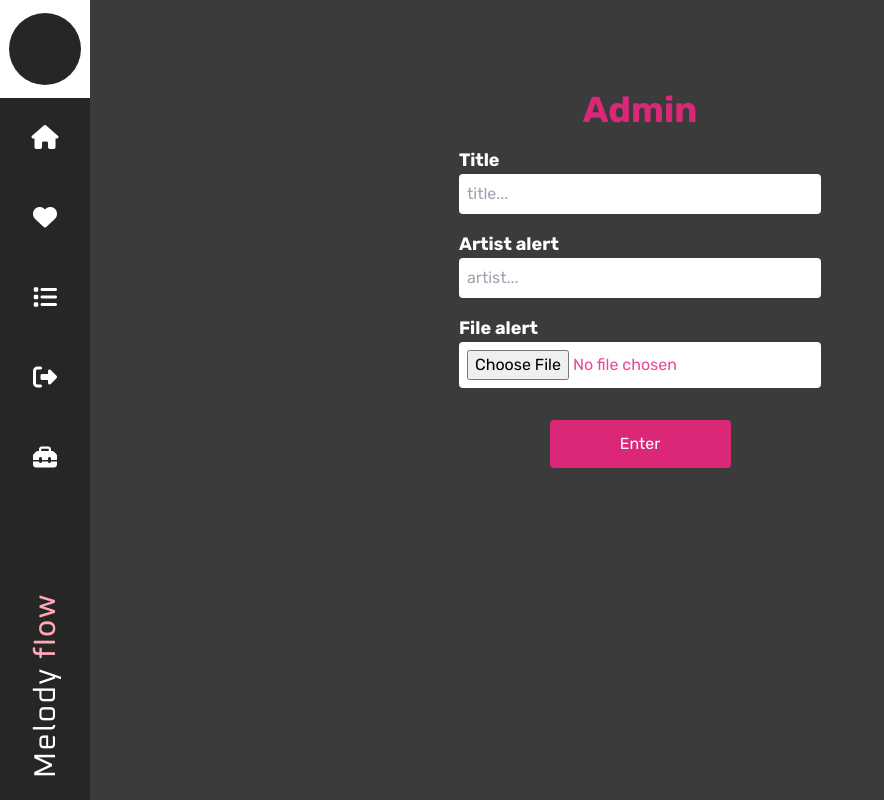
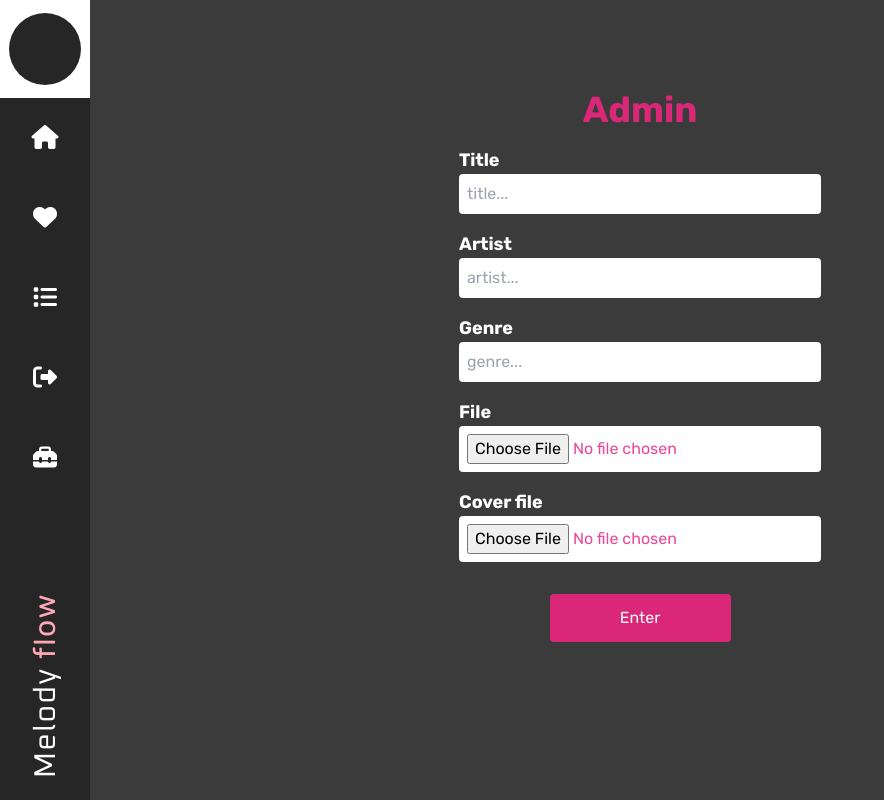
Before and after one commit to Jimmyseesang/Melody_flow_fronend, a React (Vite) app: page /admin in a window 1280 px wide. Shown: the whole page, without its empty margins (0-884 px from the left). Built offline with nearby package versions, Linux system fonts and the light colour scheme.

Commit message:
add genre, cover input

```diff
--- a/src/pages/AdminPage.jsx
+++ b/src/pages/AdminPage.jsx
@@ -5,10 +5,15 @@ const AdminPage = () => {
 
     const [title, setTitle] = useState('')
     const [artist, setArtist] = useState('')
-    const [file, setFile] = useState('')
+    const [genre, setGenre] = useState('')
+    const [audio, setAudio] = useState('')
+    const [cover, setCover] = useState('')
+
     const [titleAlert, setTitleAlert] = useState(false)
     const [artistAlert, setArtistAlert] = useState(false)
-    const [fileAlert, setFileAlert] = useState(false)
+    const [genreAlert, setGenreAlert] = useState(false)
+    const [audioAlert, setAudioAlert] = useState(false)
+    const [coverAlert, setCoverAlert] = useState(false)
 
     const dataChack = () => {
 
@@ -23,10 +28,19 @@ const AdminPage = () => {
             setArtistAlert(true)
             status = false
         }
-        if(file === '' || null) {
-            setFileAlert(true)
+        if(genre === '' || null) {
+            setGenreAlert(true)
             status = false
         }
+        if(audio === '' || null) {
+            setAudioAlert(true)
+            status = false
+        }
+        if(cover === '' || null) {
+            setCoverAlert(true)
+            status = false
+        }
+
 
         return status
 
@@ -36,7 +50,7 @@ const AdminPage = () => {
 
         e.preventDefault()
         if(dataChack()) {
-            const formdata = {title, artist, file}
+            const formdata = {title, artist, audio}
             console.log(formdata)
         }
 
@@ -63,7 +77,7 @@ const AdminPage = () => {
                             <p className={`text-red-700 ${titleAlert ? '' : 'hidden'}`}>Please enter this field!!!</p>
                         </div>
                         <div className="flex flex-col my-4">
-                            <label htmlFor="artist" className="label-style">Artist <span className={`${artistAlert ? 'hidden' : ''}`}>alert</span></label>
+                            <label htmlFor="artist" className="label-style">Artist</label>
                             <input
                                 type="text"
                                 placeholder="artist..."
@@ -71,20 +85,41 @@ const AdminPage = () => {
                                 className="input-style"
                                 onChange={(e) => {setArtist(e.target.value)}}
                             />
-                            <p className={`text-red-700 ${titleAlert ? '' : 'hidden'}`}>Please enter this field!!!</p>
+                            <p className={`text-red-700 ${artistAlert ? '' : 'hidden'}`}>Please enter this field!!!</p>
                         </div>
                         <div className="flex flex-col my-4">
-                            <label htmlFor="music-file" className="label-style">File <span className={`${fileAlert ? 'hidden' : ''}`}>alert</span></label>
+                            <label htmlFor="genre" className="label-style">Genre</label>
+                            <input
+                                type="text"
+                                placeholder="genre..."
+                                id="genre"
+                                className="input-style"
+                                onChange={(e) => {setGenre(e.target.value)}}
+                            />
+                            <p className={`text-red-700 ${genreAlert ? '' : 'hidden'}`}>Please enter this field!!!</p>
+                        </div>
+                        <div className="flex flex-col my-4">
+                            <label htmlFor="music-file" className="label-style">File</label>
                             <input
                                 type="file"
                                 id="music-file"
                                 className="bg-white p-2 rounded text-pink-500 hover:cursor-pointer"
-                                onChange={(e) => {setFile(e.target.files[0])}}
+                                onChange={(e) => {setAudio(e.target.files[0])}}
                             />
-                            <p className={`text-red-700 ${titleAlert ? '' : 'hidden'}`}>Please enter input file!!!</p>
+                            <p className={`text-red-700 ${audioAlert ? '' : 'hidden'}`}>Please enter input file!!!</p>
+                        </div>
+                        <div className="flex flex-col my-4">
+                            <label htmlFor="cover-file" className="label-style">Cover file</label>
+                            <input
+                                type="file"
+                                id="cover-file"
+                                className="bg-white p-2 rounded text-pink-500 hover:cursor-pointer"
+                                onChange={(e) => {setCover(e.target.files[0])}}
+                            />
+                            <p className={`text-red-700 ${coverAlert ? '' : 'hidden'}`}>Please enter input file!!!</p>
                         </div>
                         <div className="flex justify-center items-center mt-8">
-                            <button className="bg-pink-600 p-3 rounded w-1/2 hover:bg-black-200 hover:text-pink-600 hover:border-2 border-pink-600" type="submit">Enter</button>
+                            <button className="bg-pink-600 p-3 rounded w-1/2 hover:bg-black-200 hover:text-pink-600 hover:border-2 border-pink-600 transition-all duration-[.5s]" type="submit">Enter</button>
                         </div>
                     </form>
                 </div>
```
